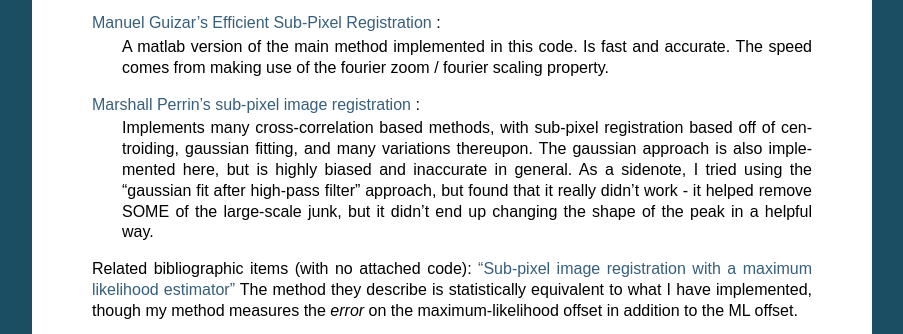
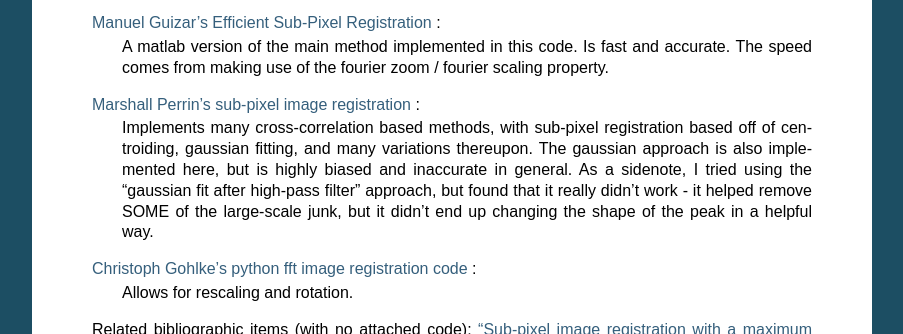
Before and after one commit to keflavich/image_registration, a Sphinx documentation site: the page built from doc/index.rst, in a window 1280 px wide and 900 px high, scrolled down 1677 px, cut to the strip 0-334 px from the top of the window. Shown: the whole strip, without its empty margins (198-1101 px from the left). Built offline with Sphinx 7.4.7, drawn with Linux system fonts in a browser that asks for light colours; formulas are drawn with MathJax 3.

Commit message:
added a new imreg link

```diff
--- a/doc/index.rst
+++ b/doc/index.rst
@@ -98,6 +98,9 @@
         junk, but it didn't end up changing the shape of the peak in a helpful
         way.
 
+    `Christoph Gohlke's python fft image registration code <http://www.lfd.uci.edu/~gohlke/code/imreg.py.html>`_ :
+        Allows for rescaling and rotation.
+
     Related bibliographic items (with no attached code):
     `"Sub-pixel image registration with a maximum likelihood estimator" <http://adsabs.harvard.edu/abs/2005A&A...443..357G>`_
     The method they describe is statistically equivalent to what I have implemented, though my method measures the *error*
```
